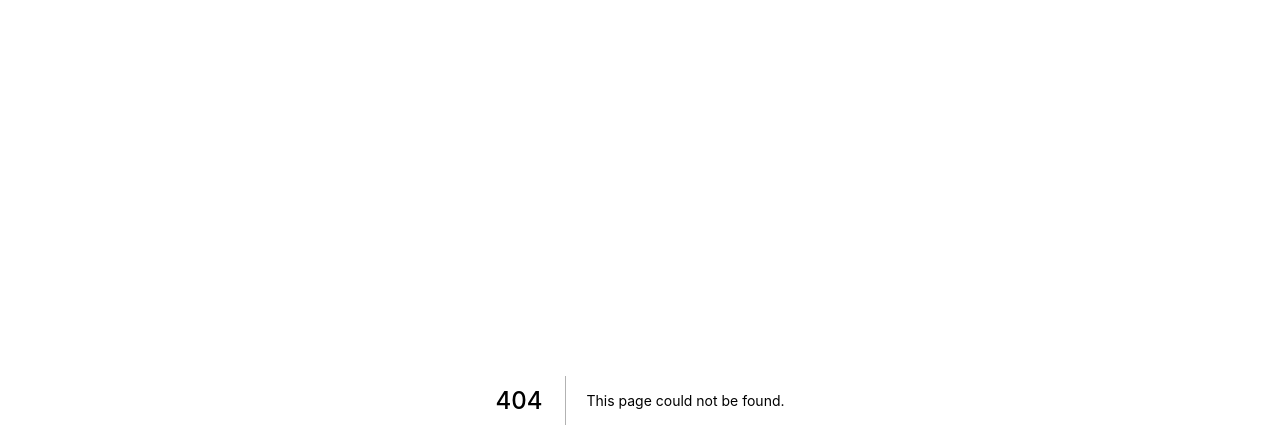
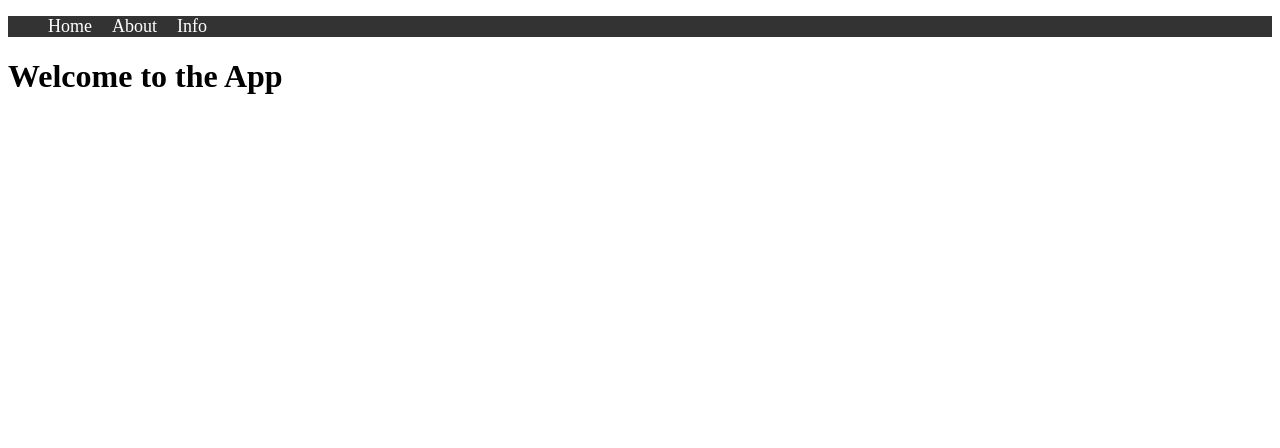
Before and after one commit to anchit1501/next-js, a Next.js app: page / in a window 1280 px wide. Before the commit this address had no page. Shown: the top 448 px of the page. Built offline with nearby package versions, Linux system fonts and the light colour scheme.

Commit message:
basic layout

```diff
--- /dev/null
+++ b/components/layout.js
@@ -0,0 +1,13 @@
+import Navbar from "./navbar";
+import Head from 'next/head';
+const Layout = props => (
+    <div>
+        <Head>
+            <title>Bit Coin Prices</title>
+        </Head>
+      <Navbar />
+      {props.children}
+    </div>
+  )
+
+export default Layout;
--- /dev/null
+++ b/components/navbar.js
@@ -0,0 +1,46 @@
+import Link from "next/link";
+const navbar = () => {
+  return (
+    <div>
+      <ul>
+        <li>
+          <Link href="/">
+            <a>Home</a>
+          </Link>
+        </li>
+        <li>
+          <Link href="/about">
+            <a>About</a>
+          </Link>
+        </li>
+        <li>
+          <Link href="/info">
+            <a>Info</a>
+          </Link>
+        </li>
+      </ul>
+
+      <style jsx>
+        {`
+          ul {
+            background: #333;
+            color: #fff;
+            list-style: none;
+            display: flex;
+          }
+
+          ul li {
+            font-size: 18px;
+            margin-right: 20px;
+          }
+          a {
+            text-decoration: none;
+            color: #fff;
+          }
+        `}
+      </style>
+    </div>
+  );
+};
+
+export default navbar;
--- a/pages/home.js
+++ /dev/null
@@ -1,5 +0,0 @@
-function HomePage() {
-    return <div>Welcome to Next.js!</div>
-  }
-
-  export default HomePage
--- /dev/null
+++ b/pages/index.js
@@ -0,0 +1,9 @@
+import Layout from "../components/layout";
+const Index = () => (
+  <Layout>
+    <>
+      <h1>Welcome to the App</h1>
+    </>
+  </Layout>
+);
+export default Index;
```
Also changed, not shown: pages/about.js (added, +12 -0 lines), pages/info.js (added, +12 -0 lines).
